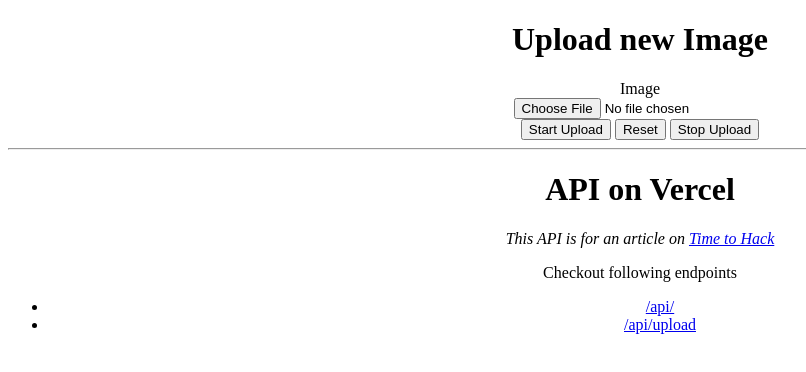
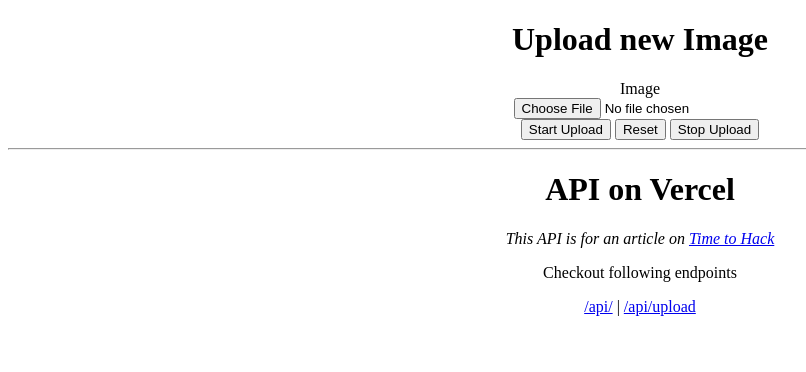
Before and after one commit to pankajpatel/abort-controller-test, a website: page index.html in a window 1280 px wide. Shown: the whole page, without its empty margins (0-806 px from the left). Drawn offline with Linux system fonts and the light colour scheme.

Commit message:
fixed-ui-js

```diff
--- a/index.html
+++ b/index.html
@@ -45,48 +45,37 @@
       <a href="https://time2hack.com">Time to Hack</a></i>
   </p>
   <p>Checkout following endpoints</p>
-  <ul>
-    <li><a href="/api/">/api/</a></li>
-    <li><a href="/api/upload">/api/upload</a></li>
-  </ul>
+  <a href="/api/">/api/</a> | <a href="/api/upload">/api/upload</a>
 
   <script>
     document.addEventListener('DOMContentLoaded', () => {
-      const formEl = document.querySelector('#imageUploadForm')
-      attachFormEvents(formEl)
-      console.log(formEl)
-    })
-
       const attachFormEvents = (formEl) => {
-      console.log(formEl)
         if (!formEl) {
           return
         }
 
-      console.log('submit')
         const stop = formEl.querySelector('#stop')
         const status = formEl.querySelector('#status')
         var controller = new AbortController();
         var signal = controller.signal;
 
         formEl.addEventListener('submit', (e) => {
-        console.log('submit')
           e.preventDefault()
           e.stopPropagation()
           status.innerText = ''
           const formData = new FormData(formEl);
-        console.log(formData)
-        const url = 'https://api-test-time2hack.vercel.app/api/upload'
+          const url = '/api/upload'
           fetch(url, { signal, method: 'POST' })
             .then(r => r.json())
-          .catch(e => ({ status: e.message })
+            .catch(e => ({ status: e.message }))
             .finally(stat => (status.innerText = stat.status))
         })
+        stop && stop.addEventListener('click', (e) => controller.abort())
+      }
 
-      stop && stop.addEventListener('click', (e) => {
-        controller.abort()
+      const formEl = document.querySelector('#imageUploadForm')
+      attachFormEvents(formEl)
     })
-    }
   </script>
 </body>
 
```
Lines whose indentation alone changed are shown as unchanged.
